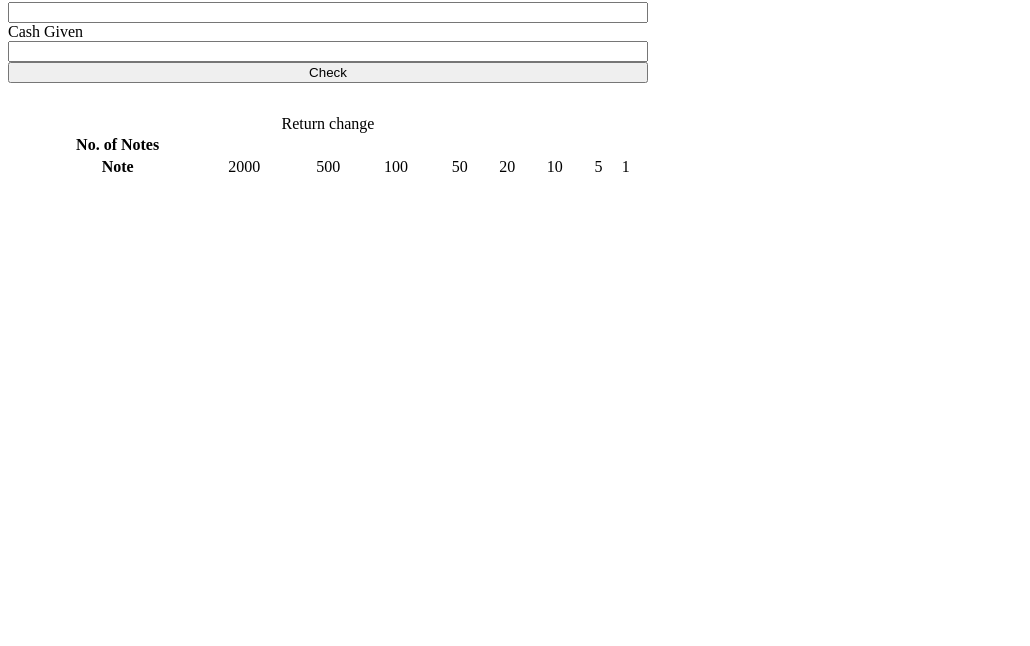
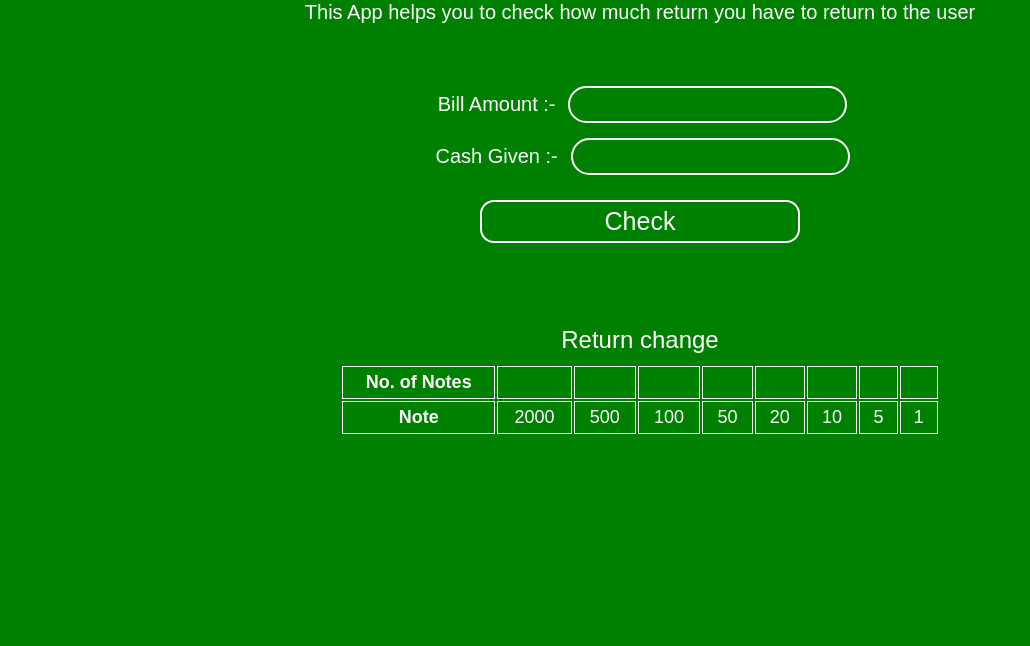
Before and after one commit to deven10/Cash_Register, a plain HTML site: page index.html in a window 1280 px wide. Shown: the part 154-800 px from the top of the page, without its empty margins (0-1030 px from the left). Drawn offline with Linux system fonts and the light colour scheme.

Commit message:
Added Styling

```diff
--- a/index.html
+++ b/index.html
@@ -9,40 +9,50 @@
 </head>
 <body>
     <div class="container">
+        <div class="text-content">
             <h1>Cash Register Manager</h1>
             <p class="description">This App helps you to check how much return you have to return to the user</p>
-        <label for="bill-amount">Bill Amount</label>
-        <input type="text" id="bill-amount" />
+        </div>
+        <div class="main-elements">
+            <div class="bill_amount">
+                <label class ="label" for="bill-amount">Bill Amount :-</label>
+                <input type="text" class ="input" id="bill-amount" />
+            </div>
             <!-- <button>Next</button> -->
-        <label for="cash-given">Cash Given</label>
-        <input type="text" id="cash-given" />
-        <button id="check-button">Check</button>
-        <p id="error-message"></p>
+            <div class="cash_given">
+                <label class ="label" for="cash-given">Cash Given :-</label>
+                <input type="text" class ="input" id="cash-given" />
+            </div>
+            <button class="btn" id="check-button">Check</button>
+        </div>
+        <div class="output">
+            <p class="error_message" id="error-message"></p>
             <table class="table-change">
-            <caption>Return change</caption>
-            <tr>
-                <th>No. of Notes</th>
-                <td class="notes"></td>
-                <td class="notes"></td>
-                <td class="notes"></td>
-                <td class="notes"></td>
-                <td class="notes"></td>
-                <td class="notes"></td>
-                <td class="notes"></td>
-                <td class="notes"></td>
+                <div class="caption">Return change</div>
+                <tr class="tr">
+                    <th class="border">No. of Notes</th>
+                    <td class="notes border"></td>
+                    <td class="notes border"></td>
+                    <td class="notes border"></td>
+                    <td class="notes border"></td>
+                    <td class="notes border"></td>
+                    <td class="notes border"></td>
+                    <td class="notes border"></td>
+                    <td class="notes border"></td>
                 </tr>
-            <tr>
-                <th>Note</th>
-                <td>2000</td>
-                <td>500</td>
-                <td>100</td>
-                <td>50</td>
-                <td>20</td>
-                <td>10</td>
-                <td>5</td>
-                <td>1</td>
+                <tr class="tr">
+                    <th class="border">Note</th>
+                    <td class="border">2000</td>
+                    <td class="border">500</td>
+                    <td class="border">100</td>
+                    <td class="border">50</td>
+                    <td class="border">20</td>
+                    <td class="border">10</td>
+                    <td class="border">5</td>
+                    <td class="border">1</td>
                 </tr>
             </table>
+        </div>
     </div>
     <script src="app.js"></script>
 </body>
--- a/style.css
+++ b/style.css
@@ -1,5 +1,108 @@
+*{
+    margin: 0;
+    padding: 0;
+    box-sizing: border-box;
+}
 .container{
+    position: relative;
+    display: flex;
+    justify-content: center;
+    align-items: center;
+    min-height: 100vh;
+    flex-direction: column;
+    background-color: green;
+}
+
+.text-content{
+    position: absolute;
+    top:10%;
+    text-align: center;
+    color: white;
+    padding: 20px 0px;
+    font-size: 20px;
+    font-family: sans-serif;
+
+}
+.text-content > .description{
+    margin-top: 10px;
+}
+
+.main-elements{
+    position: absolute;
+    top:30%;
+    color: white;
     display: flex;
     flex-direction: column;
-    width: 50vw;
+    justify-content: center;
+    align-items: center;
+    width: 50%;
+    font-size: 28px;
+    font-family: sans-serif;
+
 }
+
+.label, .input{
+    text-align: center;
+    font-size: 20px;
+    outline: none;
+    margin-bottom: 15px;
+    padding: 5px 5px;
+    color: white;
+}
+.input{
+    background-color: transparent;
+    border: 2px solid white;
+    border-radius: 20px;
+}
+
+
+.btn{
+    color: white;
+    background-color: transparent;
+    border: 2px solid white;
+    border-radius: 14px;
+    font-size: 25px;
+    width: 50%;
+    padding: 5px 50px;
+    cursor: pointer;
+    margin-top: 10px;
+    transition: 0.1s all ease-in;
+}
+.btn:active{
+    transform: scale(0.9);
+}
+
+.output{
+    padding: 10px 20px;
+    color: white;
+    position: absolute;
+    bottom: 25%;
+    width: 50%;
+}
+.error_message{
+    text-align: center;
+    font-family: sans-serif;
+    font-size: 22px;
+    padding: 10px 20px;
+    margin-bottom: 10px;
+}
+
+.caption{
+    text-align: center;
+    font-size: 24px;
+    color: white;
+    margin-bottom: 10px;
+    font-family: sans-serif;
+}
+
+.table-change{
+    width: 100%;
+}
+
+.border{
+    text-align: center;
+    font-size: 18px;
+    padding: 5px 10px;
+    font-family: sans-serif;
+    border: 1px solid white;
+}
```
Lines whose indentation alone changed are shown as unchanged.
